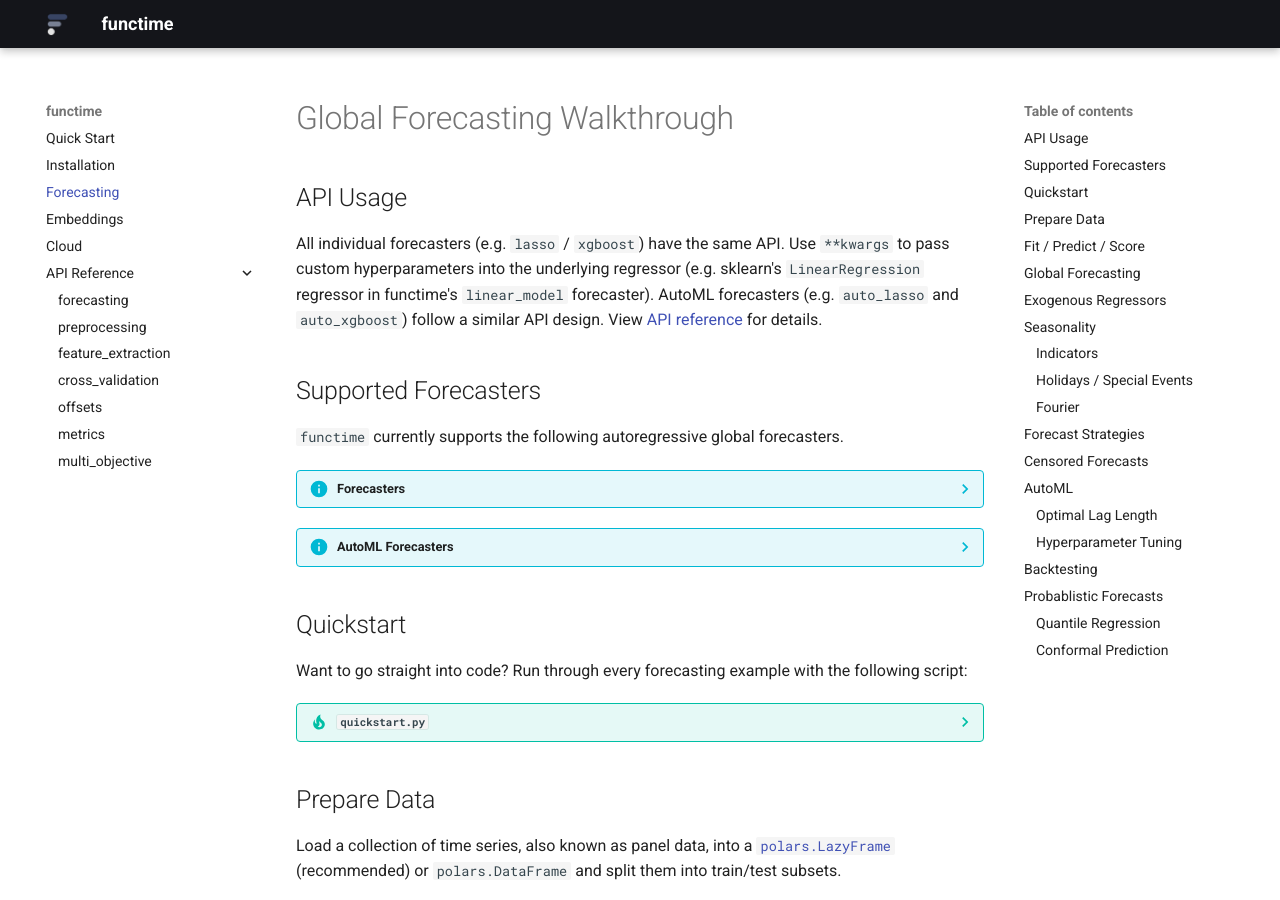
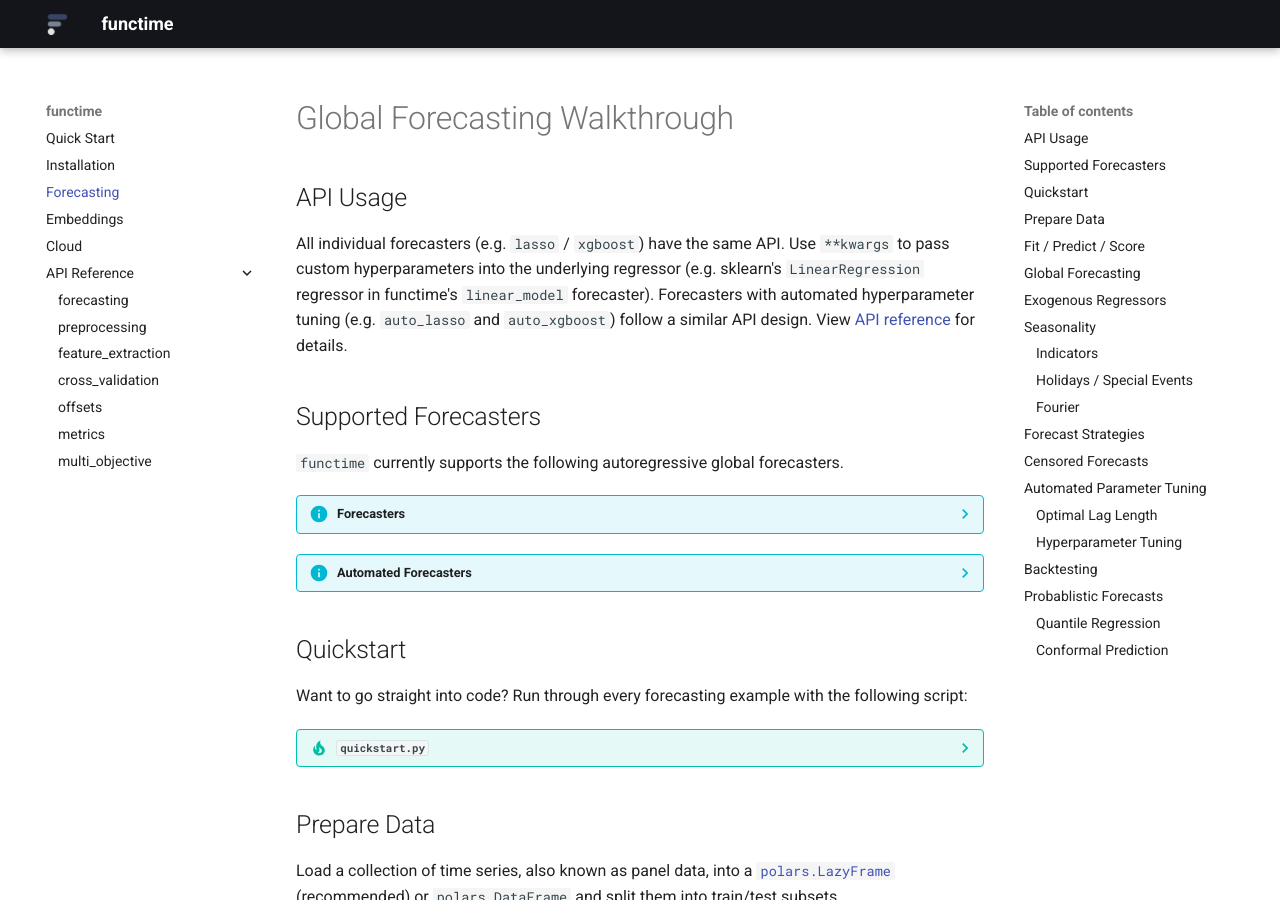
Before and after one commit to functime-org/functime, an MkDocs documentation site: the page built from docs/forecasting.md, in a window 1280 px wide and 900 px high. Built offline with MkDocs 1.6.1 and Material for MkDocs 9.7.7, drawn with Linux system fonts in a browser that asks for light colours; some of the changed text lies outside the part shown.

Commit message:
docs: Change "automl" to "auto lags / hyperparams"

````diff
--- a/docs/forecasting.md
+++ b/docs/forecasting.md
@@ -2,7 +2,7 @@
 
 ## API Usage
 
-All individual forecasters (e.g. `lasso` / `xgboost`) have the same API. Use `**kwargs` to pass custom hyperparameters into the underlying regressor (e.g. sklearn's `LinearRegression` regressor in functime's `linear_model` forecaster). AutoML forecasters (e.g. `auto_lasso` and `auto_xgboost`) follow a similar API design. View [API reference](/ref/forecasting/) for details.
+All individual forecasters (e.g. `lasso` / `xgboost`) have the same API. Use `**kwargs` to pass custom hyperparameters into the underlying regressor (e.g. sklearn's `LinearRegression` regressor in functime's `linear_model` forecaster). Forecasters with automated hyperparameter tuning (e.g. `auto_lasso` and `auto_xgboost`) follow a similar API design. View [API reference](/ref/forecasting/) for details.
 ## Supported Forecasters
 
 `functime` currently supports the following autoregressive global forecasters.
@@ -22,7 +22,7 @@
     - `xgboost`
     - `zero_inflated_model`
 
-??? info "AutoML Forecasters"
+??? info "Automated Forecasters"
 
     - `auto_elastic_net`
     - `auto_knn`
@@ -330,7 +330,7 @@
     y_pred = forecaster(y=y_train, X=X_train, fh=fh, X_future=X_test)
     ```
 
-## AutoML
+## Automated Parameter Tuning
 
 Forecasters in [auto_forecasting](http://localhost:8000/ref/auto-forecasting/) automatically tune the number of lagged regressors and the model's hyperparameters (e.g. `alpha` for `Lasso`). Cross-validation, lags tuning, and model parameters tuning are performed simultaneously for maximum efficiency.
 
@@ -438,7 +438,7 @@
 
 ### Quantile Regression
 
-Supported by `LightGBM`, `XGBoost`, and `Catboost` forecasters and their AutoML equivalents.
+Supported by `LightGBM`, `XGBoost`, and `Catboost` forecasters and their automated equivalents.
 
 ```python
 from functime.forecasting import auto_lightgbm
````
Also changed, not shown: README.md (+3 -3 lines), docs/code/quickstart.py (+3 -4 lines), docs/index.md (+2 -2 lines), docs/ref/forecasting.md (+3 -3 lines), 2 other files.
